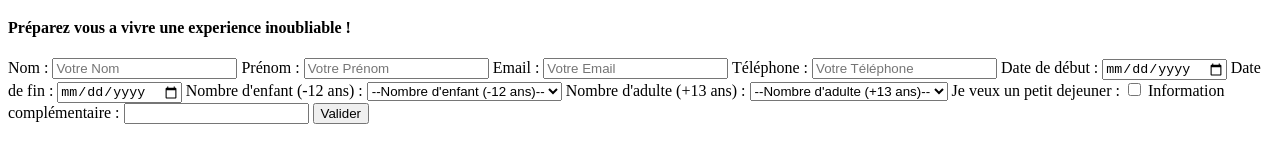
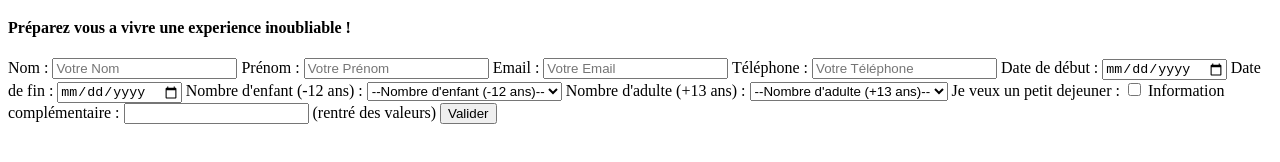
Before and after one commit to Gtchik/Agence_de_voyage, a plain HTML site: page html/reservation.html in a window 1280 px wide. Shown: the part 164-326 px from the top of the page. Drawn offline with Linux system fonts and the light colour scheme.

Commit message:
Debut cours

```diff
--- a/html/reservation.html
+++ b/html/reservation.html
@@ -21,7 +21,8 @@
       <h1>Réservation de <t id="destination"></t></h1>
       <h4>Préparez vous a vivre une experience inoubliable !</h4>
     </div>
-    <form action="./recapitulatif.html" method="get">
+    <script src="../js/reservation.js"></script>
+    <form action="./recapitulatif.html" method="get" onchange="maj()">
       <input type="hidden" name="destination" value="">
       <label for="lastname">Nom :</label>
       <input type="text" name="lastname" placeholder="Votre Nom" id="" required>
@@ -59,11 +60,18 @@
       <input type="checkbox" name="breakfast" id="">
       <label for="informations">Information complémentaire :</label>
       <input type="text" name="informations" id="">
+      <t id="prix">(rentré des valeurs)</t>
       <button type="submit">Valider</button>
     </form>
   </div>
   <div class="footer"></div>
-  <script src="../js/reservation.js"></script>
-
+  <!-- <script type="text/javascript">
+  function maj(){
+    console.log("a");
+    let children = document.getElementsByName('children').value;
+    let adult = document.getElementsByName('adult').value;
+    document.getElementById("prix").innerHTML = parseInt(adult)*50 + parseInt(children)*25;
+  }
+  </script> -->
 </body>
 </html>
--- a/js/reservation.js
+++ b/js/reservation.js
@@ -16,3 +16,11 @@ function findGetParameter(parameterName) {
         });
     return result;
 }
+
+function maj(){
+  console.log("a");
+  let children = document.getElementsByName('children').value;
+  let adult = document.getElementsByName('adult').value;
+  console.log(adult);
+  document.getElementById("prix").innerHTML = parseInt(adult)*50 + parseInt(children)*25;
+}
```
